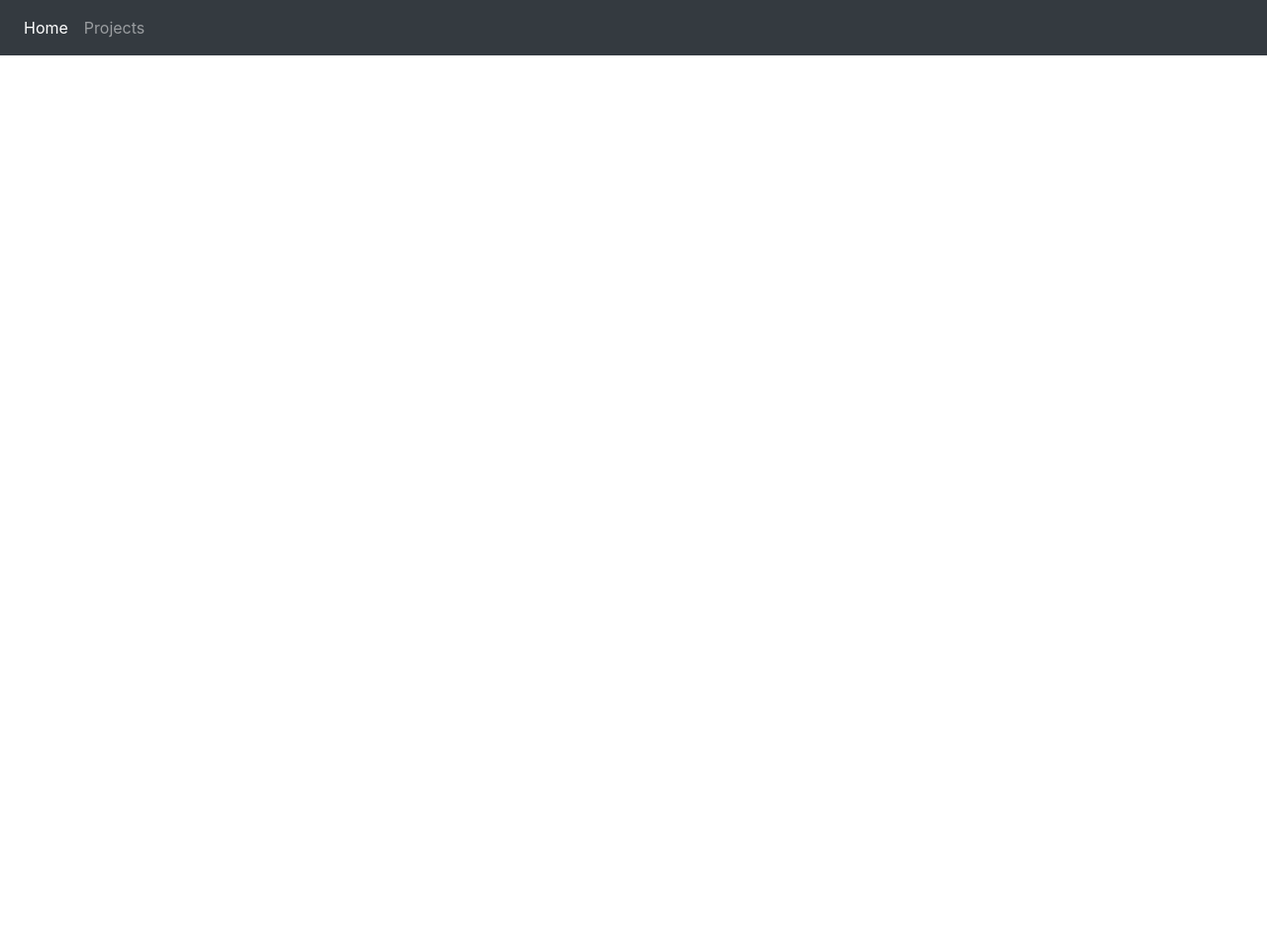
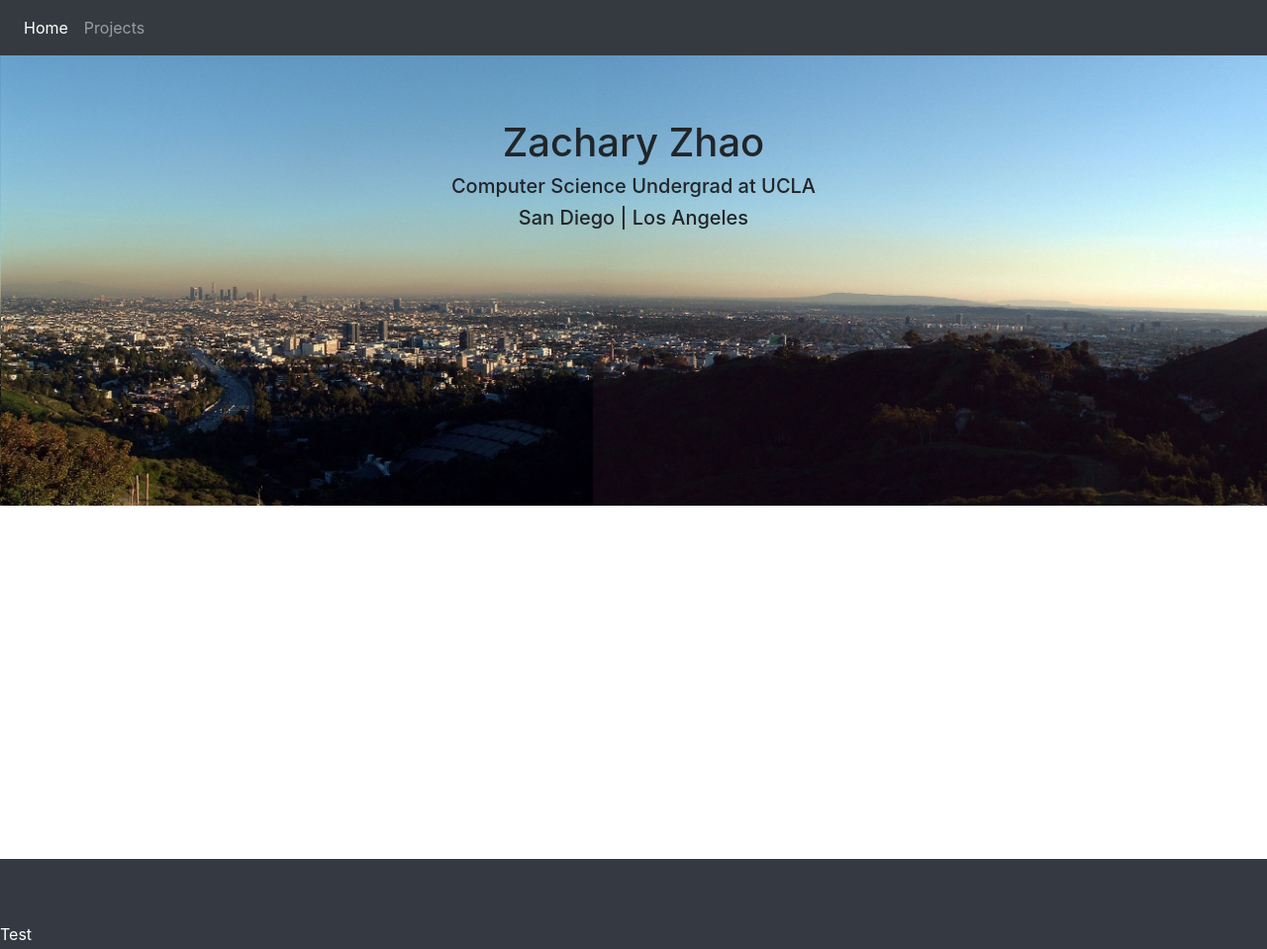
Before and after one commit to kizuku/kizuku.github.io, a plain HTML site: page index.html in a window 1280 px wide. Shown: the whole page at 99% size. Before the commit the page ends 800 px from the top, so only its background shows below. Drawn offline with nearby package versions, Linux system fonts and the light colour scheme; a web font is replaced by a local one.

Commit message:
Add banner to home page

```diff
--- a/index.html
+++ b/index.html
@@ -27,8 +27,19 @@
 			</div>
 		</nav>
 
+		<div class = "row" id = "banner">
+			<div class = "image text-center">
+				<img src = "background.jpg" alt = "background image" class = "img-fluid">
+				<div class = "caption">
+					<h1>Zachary Zhao</h1>
+					<h5>Computer Science Undergrad at UCLA</h5>
+					<h5>San Diego | Los Angeles</h5>
+				</div>
+			</div>
+		</div>
+
 		<footer>
-
+			<p>Test</p>
 		</footer>
 
 		<script src="https://code.jquery.com/jquery-3.3.1.slim.min.js" integrity="sha384-q8i/X+965DzO0rT7abK41JStQIAqVgRVzpbzo5smXKp4YfRvH+8abtTE1Pi6jizo" crossorigin="anonymous"></script>
--- a/stylesheet.css
+++ b/stylesheet.css
@@ -1 +1,25 @@
 /* Main CSS file */
+nav {
+    margin-bottom: 32px;
+}
+
+#banner {
+    height: 768px;
+    width: 100%;
+    margin-right: 0;
+    margin-left: 0;
+}
+
+.caption {
+    position: absolute;
+    top: 15%;
+    left: 0;
+    width: 100%;
+}
+
+footer {
+    background-color: #353942;
+    color: white;
+    padding: 64px 0 128px 0;
+    margin-top: 100px;
+}
```
Also changed, not shown: background.jpg (added).
